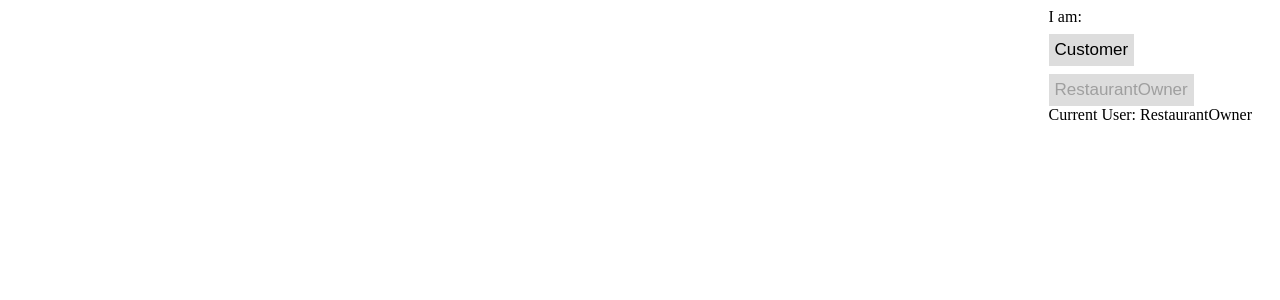
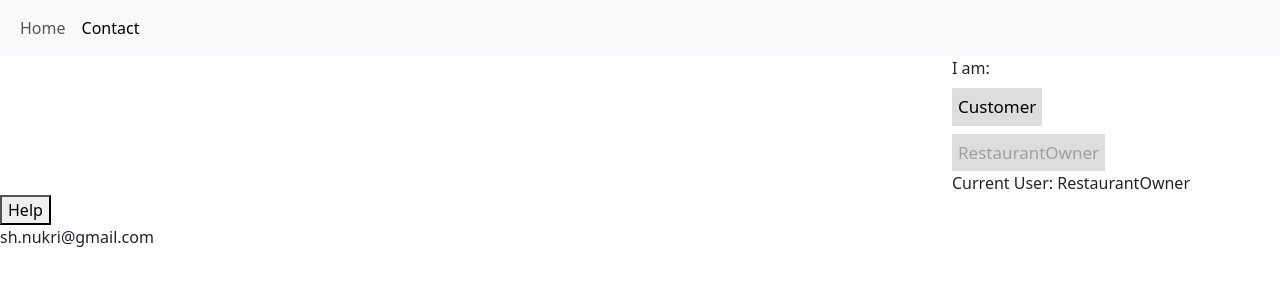
Before and after one commit to NukriSh/DineZone, an Angular app: page /contact in a window 1280 px wide. Before the commit this address led to /. Shown: the top 300 px of the page. Built offline with nearby package versions, Linux system fonts and the light colour scheme.

Commit message:
added styles bootstrap

```diff
--- a/package.json
+++ b/package.json
@@ -19,6 +19,7 @@
     "@angular/platform-browser-dynamic": "^18.2.0",
     "@angular/router": "^18.2.0",
     "@types/leaflet": "^1.9.15",
+    "bootstrap": "^5.3.3",
     "json-server": "^1.0.0-beta.3",
     "leaflet": "^1.9.4",
     "rxjs": "~7.8.0",
--- a/src/app/app.component.html
+++ b/src/app/app.component.html
@@ -1,10 +1,27 @@
+
+<nav class="navbar navbar-expand-lg navbar-light bg-light">
+    <div class="container-fluid">
+        <div class="collapse navbar-collapse" id="navbarSupportedContent">
+        <ul class="navbar-nav me-auto mb-2 mb-lg-0">
+            <li class="nav-item">
+            <a class="nav-link" routerLinkActive="active" routerLink="/home">Home</a>
+            </li>
+            <li class="nav-item">
+            <a class="nav-link" routerLinkActive="active" routerLink="/contact">Contact</a>
+            </li>
+        </ul>
+        </div>
+    </div>
+</nav>
 <div class="container top-bar">
     <div>
-        <ng-container *ngIf="customerView">
-            <div>
-                <app-search-bar />
-            </div>
-        </ng-container>
+        <!--Search bar-->
+        <!-- <ng-container *ngIf="customerView">
+            <form class="d-flex">
+                <input class="form-control me-2" type="search" placeholder="Search" aria-label="Search">
+                <button id="SearchSubmitButton-1" class="btn btn-outline-success" type="submit">Search</button>
+            </form>
+        </ng-container> -->
     </div>
     <!-- <div>
         <button>Add Place</button>
@@ -46,4 +63,7 @@
     <div>
     </div>
 </ng-container>
-<!-- <router-outlet /> -->
+
+<button (click)="goToContact()">Help</button>
+
+<router-outlet />
--- a/src/app/app.component.ts
+++ b/src/app/app.component.ts
@@ -1,5 +1,5 @@
 import { Component, signal } from '@angular/core';
-import { RouterOutlet } from '@angular/router';
+import { Router, RouterLink, RouterLinkActive, RouterOutlet } from '@angular/router';
 import { SearchBarComponent } from "./search-bar/search-bar.component";
 import { PromotionsComponent } from "./promotions/promotions.component";
 import { CurrentOrdersComponent } from "./current-orders/current-orders.component";
@@ -17,7 +17,9 @@ import { NgIf } from '@angular/common';
     CurrentOrdersComponent,
     ItemCounterComponent,
     ListRestaurantsComponent,
-    NgIf
+    NgIf,
+    RouterLink,
+    RouterLinkActive
   ],
   templateUrl: './app.component.html',
   styleUrl: './app.component.scss'
@@ -27,17 +29,23 @@ export class AppComponent {
   // orderCount: number = 2;
   // noCurrentOrders: boolean =true;
 
+  constructor(private router: Router) {}
+
+
   currentUser = signal('RestaurantOwner');
-
   get customerView(): boolean {
     return this.currentUser() === 'Customer';
   }
-
   get restaurantOwnerView(): boolean {
     return this.currentUser() === 'RestaurantOwner';
   }
-
   setUser(user: string): void {
     this.currentUser.set(user);
   }
+
+  //touterThing
+  goToContact() {
+    this.router.navigate(['/contact']);
+  }
+
 }
--- a/src/app/app.routes.ts
+++ b/src/app/app.routes.ts
@@ -1,7 +1,10 @@
 import { Routes } from '@angular/router';
 import { AppComponent } from './app.component';
+import { ContactComponent } from './contact/contact.component';
 
 export const routes: Routes = [
     { path: 'home', component: AppComponent },
-    { path: '', redirectTo: '/home', pathMatch: 'full' }
+    { path: 'contact', component: ContactComponent },
+    { path: '', redirectTo: '/home', pathMatch: 'full' },
+    { path: '**', component: AppComponent } //this must be always last to not mess up the path matching
 ];
--- /dev/null
+++ b/src/app/contact/contact.component.html
@@ -0,0 +1 @@
+<p>{{email}}</p>
--- /dev/null
+++ b/src/app/contact/contact.component.ts
@@ -0,0 +1,14 @@
+import { Component } from '@angular/core';
+
+@Component({
+  selector: 'app-contact',
+  standalone: true,
+  imports: [],
+  templateUrl: './contact.component.html',
+  styleUrl: './contact.component.scss'
+})
+export class ContactComponent {
+
+  email: string = 'sh.nukri@gmail.com';
+
+}
--- a/src/styles.scss
+++ b/src/styles.scss
@@ -1 +1,2 @@
 /* You can add global styles to this file, and also import other style files */
+@import "../node_modules/bootstrap/dist/css/bootstrap.min.css";
```
Also changed, not shown: src/app/contact/contact.component.scss (added), 2 other files (tests, documents, lock files or other folders).
